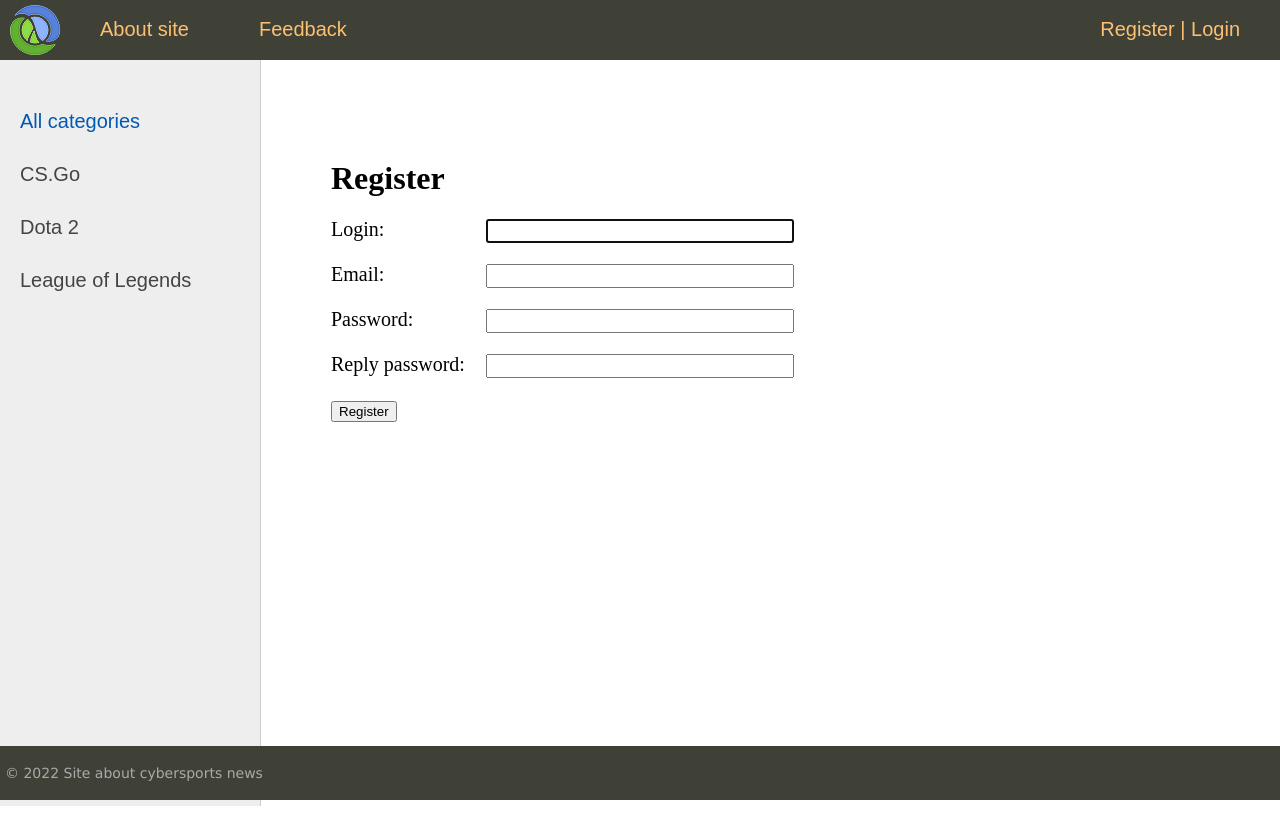
After one commit to PavelTrakhimovich/TestSite, a Django app: page /register/ in a window 1280 px wide. The commit adds this page. Run offline with Django 4.2, Linux system fonts and the light colour scheme; data comes from the database, SQL or seed files in the repository; both versions use the stored data as it was after the commit.

Commit message:
reg & log

```diff
--- a/coolsite/mainNews/forms.py
+++ b/coolsite/mainNews/forms.py
@@ -1,8 +1,10 @@
 from django import forms
 from django import forms
+from django.contrib.auth.models import User
 from django.core.exceptions import ValidationError
 from django.forms import widgets
 from .models import *
+from django.contrib.auth.forms import AuthenticationForm, UserCreationForm
 
 
 class AddPageForm(forms.ModelForm):
@@ -23,3 +25,19 @@ class AddPageForm(forms.ModelForm):
         if len(title) > 200:
             raise ValidationError('The title is longer than 200 characters.')
         return title
+
+
+
+class RegisterUserForm(UserCreationForm):
+    username = forms.CharField(label='Login', widget=forms.TextInput(attrs={'class': 'form-input'}))
+    email = forms.EmailField(label='Email', widget=forms.EmailInput(attrs={'class': 'form-input'}))
+    password1 = forms.CharField(label='Password', widget=forms.PasswordInput(attrs={'class': 'form-input'}))
+    password2 = forms.CharField(label='Reply password', widget=forms.PasswordInput(attrs={'class': 'form-input'}))
+    class Meta:
+        model = User
+        fields = ('username', 'email', 'password1', 'password2')
+
+
+class LoginUserForm(AuthenticationForm):
+    username = forms.CharField(label='Login', widget=forms.TextInput(attrs={'class': 'form-input'}))
+    password = forms.CharField(label='Password', widget=forms.PasswordInput(attrs={'class': 'form-input'}))
--- a/coolsite/mainNews/templates/mainNews/base.html
+++ b/coolsite/mainNews/templates/mainNews/base.html
@@ -13,20 +13,23 @@
 <body>
 <table class="table-page" border=0 cellpadding="0" cellspacing="0">
 <tr><td valign=top>
+{% block mainmenu %}
 
 		<div class="header">
 			<ul id="mainmenu" class="mainmenu">
 			<li class="logo"><a href="{% url 'home' %}"><div class="logo"></div></a></li>
 {% for m in menu %}
-	{% if not forloop.last %}
 			<li><a href="{% url m.url_name %}">{{m.title}}</a></li>
-	{% else %}
-			<li class="last"><a href="{% url m.url_name %}">{{m.title}}</a></li>
-	{% endif %}
 {% endfor %}
+{% if request.user.is_authenticated %}
+			<li class="last">{{user.username}} | <a href="{% url 'logout' %}">Log out</a></li>
+{% else %}
+			<li class="last"><a href="{% url 'register' %}">Register</a> | <a href="{% url 'login' %}"> Login</a>
+{% endif %}
 			</ul>
 			<div class="clear"></div>
 		</div>
+{% endblock mainmenu %}
 
 <table class="table-content" border=0 cellpadding="0" cellspacing="0">
 <tr>
--- /dev/null
+++ b/coolsite/mainNews/templates/mainNews/register.html
@@ -0,0 +1,16 @@
+{% extends "mainNews/base.html" %}
+
+{% block content %}
+
+<h1>{{title}}</h1>
+
+<form method="post">
+    {% csrf_token %}
+{% for f in form %}
+<p><label class="form-label" for="{{ f.id_for_label  }}">{{ f.label }}: </label> {{ f }}</p>
+<div class="form-error"> {{ f.errors }}</div>
+{% endfor %}
+    <button type="submit">Register</button>
+</form>
+
+{% endblock content %}
--- a/coolsite/mainNews/urls.py
+++ b/coolsite/mainNews/urls.py
@@ -6,7 +6,9 @@ urlpatterns = [
     path('about/', about, name='about'),
     path('addpage/', AddPost.as_view(), name='add_page'),
     path('contact/', contact, name='contact'),
-    path('login/', login, name='login'),
+    path('login/', LoginUser.as_view(), name='login'),
+    path('logout/', logout_user, name='logout'),
+    path('register/', RegisterUser.as_view(), name='register'),
     path('post/<slug:post_slug>/', ShowPost.as_view(), name='post'),
     path('category/<slug:cat_slug>/', NewsCategory.as_view(), name='category'),
 ]
--- a/coolsite/mainNews/utils.py
+++ b/coolsite/mainNews/utils.py
@@ -6,8 +6,7 @@ from .models import Category
 
 menu = [{'title':"About site", 'url_name': 'about'},
         {'title':"Add news", 'url_name': 'add_page'},
-        {'title':"Feedback", 'url_name': 'contact'},
-        {'title':"Sign In", 'url_name': 'login'},
+        {'title':"Feedback", 'url_name': 'contact'}
         ]
 
 
--- a/coolsite/mainNews/views.py
+++ b/coolsite/mainNews/views.py
@@ -1,3 +1,4 @@
+from django.contrib.auth import login, logout
 from django.http import HttpResponse
 from django.http.response import HttpResponseNotFound, Http404
 from django.shortcuts import get_object_or_404, redirect, render
@@ -5,6 +6,8 @@ from django.urls.base import reverse_lazy
 from django.views.generic import ListView, CreateView
 from django.views.generic.detail import DetailView
 from django.contrib.auth.mixins import LoginRequiredMixin
+from django.contrib.auth.views import LoginView
+
 
 from .models import *
 from .forms import *
@@ -45,9 +48,6 @@ def contact(request):
     return HttpResponse("Feedback")
 
 
-def login(request):
-    return HttpResponse("Login")
-
 
 class ShowPost(DataMixin, DetailView):
     model = News
@@ -80,3 +80,37 @@ class NewsCategory(DataMixin, ListView):
 
 def pageNotFound(request, exception):
     return HttpResponseNotFound('<h1>Page not found</h1>')
+
+
+class RegisterUser(DataMixin, CreateView):
+    form_class = RegisterUserForm
+    template_name = 'mainNews/register.html'
+    success_url = reverse_lazy('login')
+
+
+    def get_context_data(self, *, object_list=None, **kwargs):
+        context = super().get_context_data(**kwargs)
+        c_def = self.get_user_context(title="Register")
+        return dict(list(context.items()) + list(c_def.items()))
+
+    def form_valid(self, form):
+        user = form.save()
+        login(self.request, user)
+        return redirect('home')
+
+
+class LoginUser(DataMixin, LoginView):
+    from_class = LoginUserForm
+    template_name = 'mainNews/login.html'
+
+    def get_context_data(self, *, object_list=None, **kwargs):
+        context = super().get_context_data(**kwargs)
+        c_def = self.get_user_context(title="Login")
+        return dict(list(context.items()) + list(c_def.items()))
+
+    def get_success_url(self):
+        return reverse_lazy('home')
+
+def logout_user(request):
+    logout(request)
+    return redirect('login')
```
Also changed, not shown: coolsite/mainNews/templates/mainNews/login.html (added, +20 -0 lines), coolsite/db.sqlite3.
